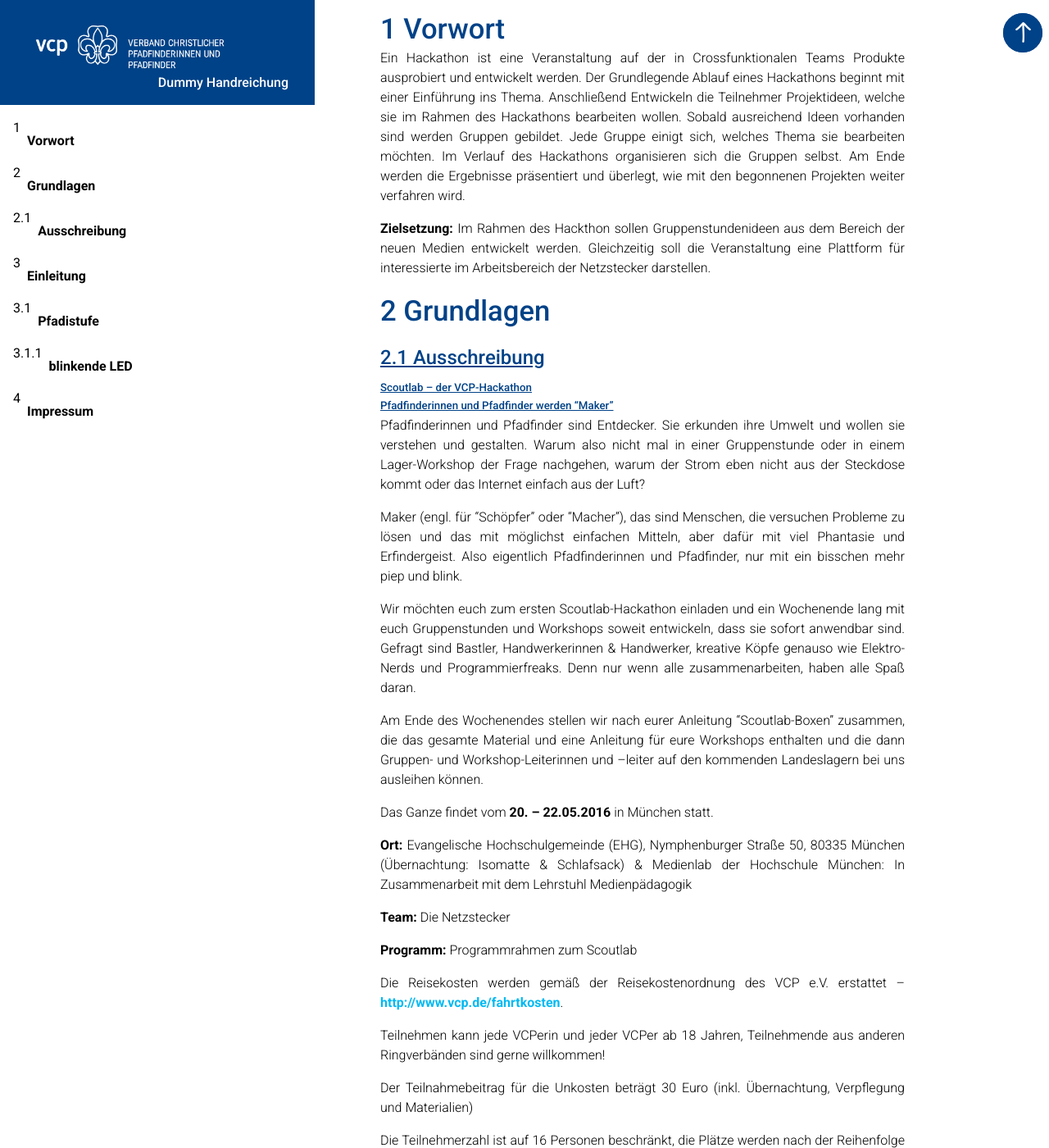
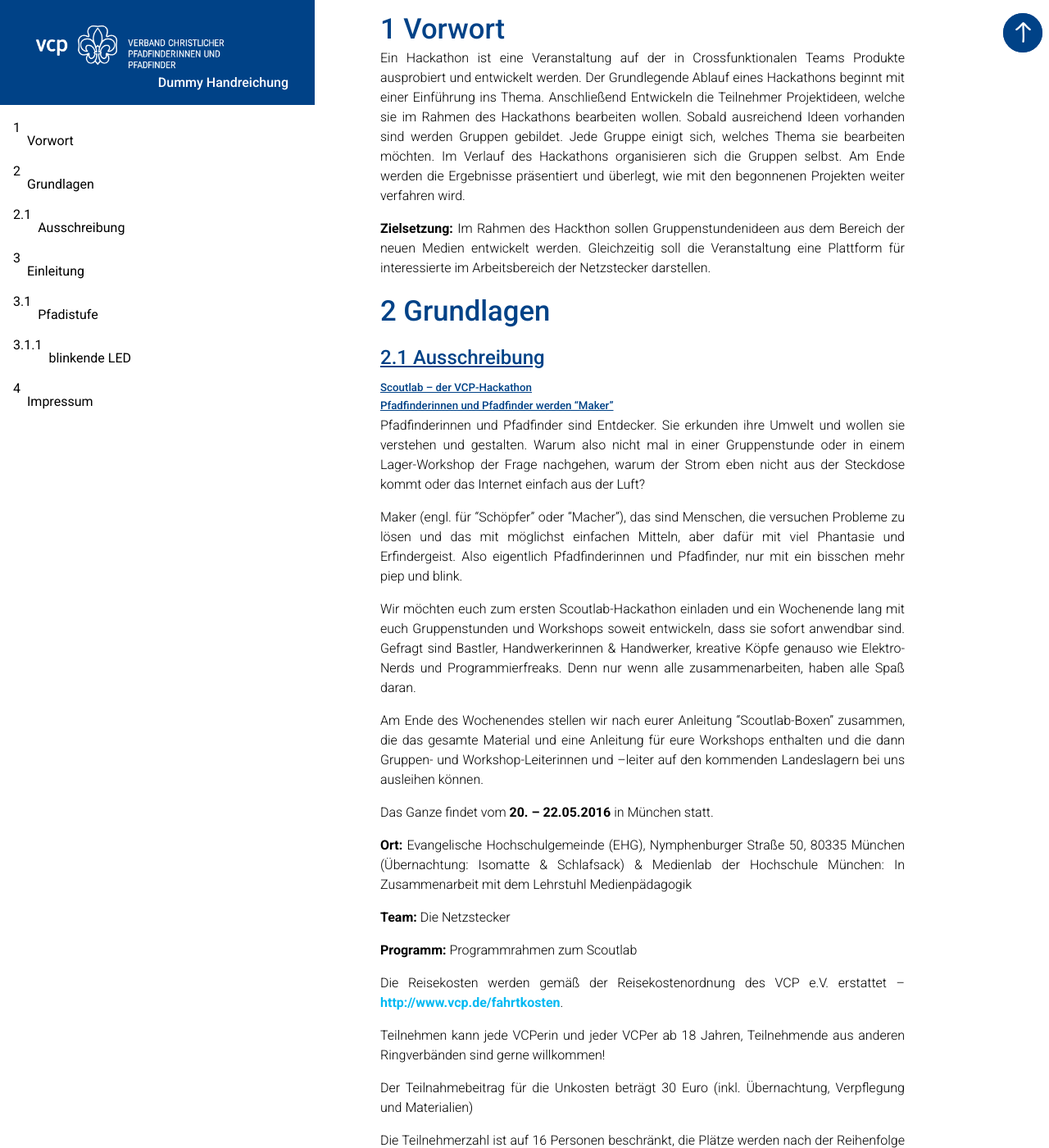
Before and after one commit to joek/Dummy-HR, a Jekyll site: the page built from index.html, in a window 1280 px wide and 1400 px high. Shown: the whole window at 82% size. Built offline with Jekyll 4.4.1, drawn with Linux system fonts in a browser that asks for light colours.

Commit message:
kapitelüberschrift inhalstverzeichnis

```diff
--- a/styles/styles.css
+++ b/styles/styles.css
@@ -213,6 +213,13 @@
     padding-right: 0.5rem;
     font-weight:normal;
 }
+#inhalt li .kapitel-ueberschrift {
+  float: left;
+  text-align: left;
+  padding-right: 0.5rem;
+  font-weight:normal;
+
+}
 
 #inhalt a {
 	text-decoration:	none;
@@ -222,8 +229,10 @@
 #inhalt li .tiefe-2, #inhalt li .tiefe-3, #inhalt li .tiefe-4
 {
 font-size:0.5 em;
+font-weight:normal
 padding:0rem;
 }
+
 
 
 #vcp-logo {
```
